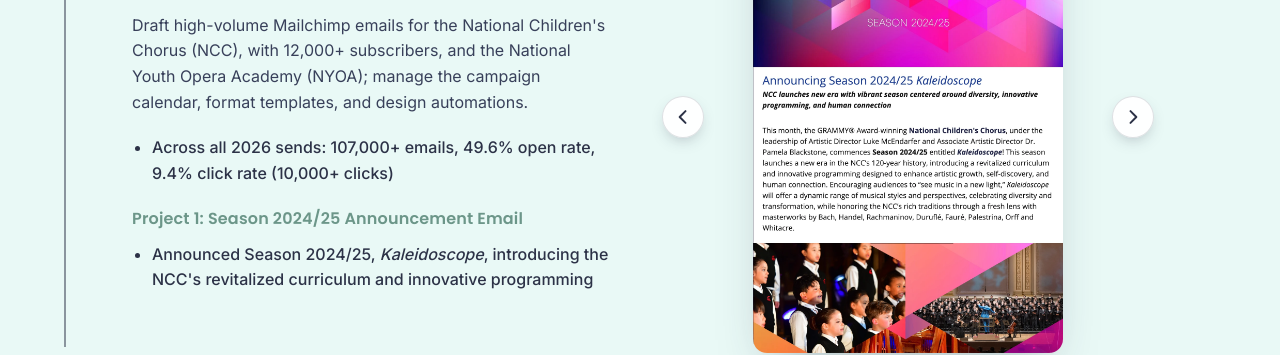
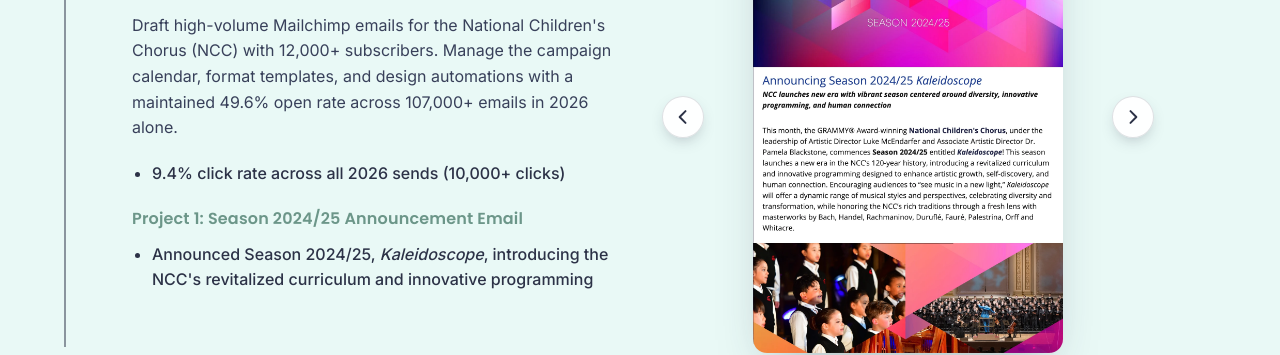
Before and after one commit to rhking2/portfolio-website, a plain HTML site: page work.html in a window 1280 px wide. Shown: the part 453-808 px from the top of the page. Drawn offline with Linux system fonts and the light colour scheme.

Commit message:
Email Communications: new description with the 2026 open rate
Description per Robin (with "(NCC)" kept so later abbreviations are
defined). The section-level stat bullet now carries only the click
rate, since the open rate and send volume moved into the description.

Co-Authored-By: Claude Opus 5.5 <noreply@anthropic.com>
Claude-Session: https://claude.ai/code/session_01QvpiMFZT9szqy6VGVVphfK

```diff
--- a/work.html
+++ b/work.html
@@ -47,9 +47,9 @@
     <div class="project">
       <div class="project-copy">
         <h3>Email Communications</h3>
-        <p>Draft high-volume Mailchimp emails for the National Children's Chorus (NCC), with 12,000+ subscribers, and the National Youth Opera Academy (NYOA); manage the campaign calendar, format templates, and design automations.</p>
+        <p>Draft high-volume Mailchimp emails for the National Children's Chorus (NCC) with 12,000+ subscribers. Manage the campaign calendar, format templates, and design automations with a maintained 49.6% open rate across 107,000+ emails in 2026 alone.</p>
         <ul class="stat-list">
-          <li>Across all 2026 sends: 107,000+ emails, 49.6% open rate, 9.4% click rate (10,000+ clicks)</li>
+          <li>9.4% click rate across all 2026 sends (10,000+ clicks)</li>
         </ul>
         <div class="slide-note" data-slide="1">
           <h4 class="slide-note-title">Project 1: Season 2024/25 Announcement Email</h4>
```
